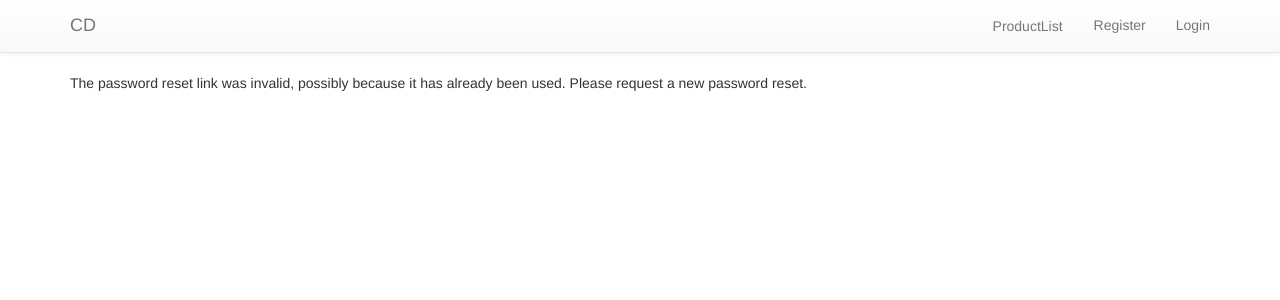
After one commit to ajaykundu/CampusDalaal, a Django app: a page that uses templates/basic_app/base.html in a window 1280 px wide. The commit adds this page. Shown: the top 300 px of the page. Run offline with Django 3.2, Linux system fonts and the light colour scheme; some libraries are stand-ins or nearby versions.

Commit message:
passowrd forget and password reset implemented

```diff
--- a/learning_users/settings.py
+++ b/learning_users/settings.py
@@ -38,9 +38,11 @@ EMAIL_BACKEND = 'django.core.mail.backends.console.EmailBackend'
 #implementing email verification.
 EMAIL_USE_TLS = True
 EMAIL_HOST = 'smtp.gmail.com'
-EMAIL_HOST_USER = 'your gmail email id'
-EMAIL_HOST_PASSWORD = 'your gmail password'
+EMAIL_HOST_USER = 'ajaykunduun@gmail.com'
+EMAIL_HOST_PASSWORD = 'ajay37coder'
 EMAIL_PORT = 587
+DEFAULT_FROM_EMAIL = 'ajaykunduun@gmail.com'
+
 
 # Application definition
 
--- a/learning_users/urls.py
+++ b/learning_users/urls.py
@@ -18,14 +18,22 @@ from django.contrib import admin
 from basic_app import views
 from django.conf import settings
 from django.conf.urls.static import static
+from django.contrib.auth import views as auth_views
 
 
 
 urlpatterns = [
     url(r'^$',views.index,name='index'),
     url(r'^special/',views.special,name='special'),
-    url(r'^admin/', admin.site.urls),
+    url(r"^admin/", admin.site.urls),
+    url(r'^password_reset/$', auth_views.password_reset, name='password_reset'),
+    url(r'^password_reset/done/$', auth_views.password_reset_done, name='password_reset_done'),
+    url(r'^reset/(?P<uidb64>[0-9A-Za-z_\-]+)/(?P<token>[0-9A-Za-z]{1,13}-[0-9A-Za-z]{1,20})/$',
+        auth_views.password_reset_confirm, name='password_reset_confirm'),
+    url(r'^reset/done/$', auth_views.password_reset_complete, name='password_reset_complete'),
     url(r'^basic_app/',include('basic_app.urls')),
     url(r'^productapp/',include('productapp.urls')),
     url(r'^logout/$', views.user_logout, name='logout'),
+    url('^', include('django.contrib.auth.urls')),
+
 ] + static(settings.MEDIA_URL, document_root=settings.MEDIA_ROOT)
--- a/templates/basic_app/base.html
+++ b/templates/basic_app/base.html
@@ -40,8 +40,8 @@
           {% if user.is_authenticated %}
           <ul class="nav navbar-nav navbar-right">
             <li><a href="{% url 'productapp:create' %}" class="btn btn-simple">Post Add</a></li>
+            <li><a href="{% url 'password_change' %}" class="btn btn-simple">Reset Password</a></li>
             <li><a href="{% url 'logout' %}">Logout</a></li>
-
           </ul>
 
           {% else %}
--- a/templates/basic_app/login.html
+++ b/templates/basic_app/login.html
@@ -9,12 +9,10 @@
           {# A more "HTML" way of creating the login form#}
           <label for="username">Username:</label>
           <input type="text" name="username" placeholder="Username">
-
           <label for="password"></label>
           <input type="password" name="password">
-
+          <a href="{% url 'password_reset' %}">Forgot Password</a>
           <input type="submit" name="" value="Login">
-
         </form>
 
     </div>
--- /dev/null
+++ b/templates/registration/password_reset_confirm.html
@@ -0,0 +1,17 @@
+{% extends 'basic_app/base.html' %}
+
+{% block body_block %}
+  {% if validlink %}
+    <h3>Change password</h3>
+    <form method="post">
+      {% csrf_token %}
+      {{ form.as_p }}
+      <button type="submit" >Change password</button>
+    </form>
+  {% else %}
+    <p>
+      The password reset link was invalid, possibly because it has already been used.
+      Please request a new password reset.
+    </p>
+  {% endif %}
+{% endblock %}
--- /dev/null
+++ b/templates/registration/password_reset_subject.txt
@@ -0,0 +1 @@
+TestSite password reset
```
Also changed, not shown: templates/registration/password_reset_complete.html (added, +7 -0 lines), templates/registration/password_reset_done.html (added, +12 -0 lines), templates/registration/password_reset_email.html (added, +12 -0 lines), templates/registration/password_reset_form.html (added, +10 -0 lines), db.sqlite3, media/photos/2016-08-21_1_TcMwvNI.png (added).
